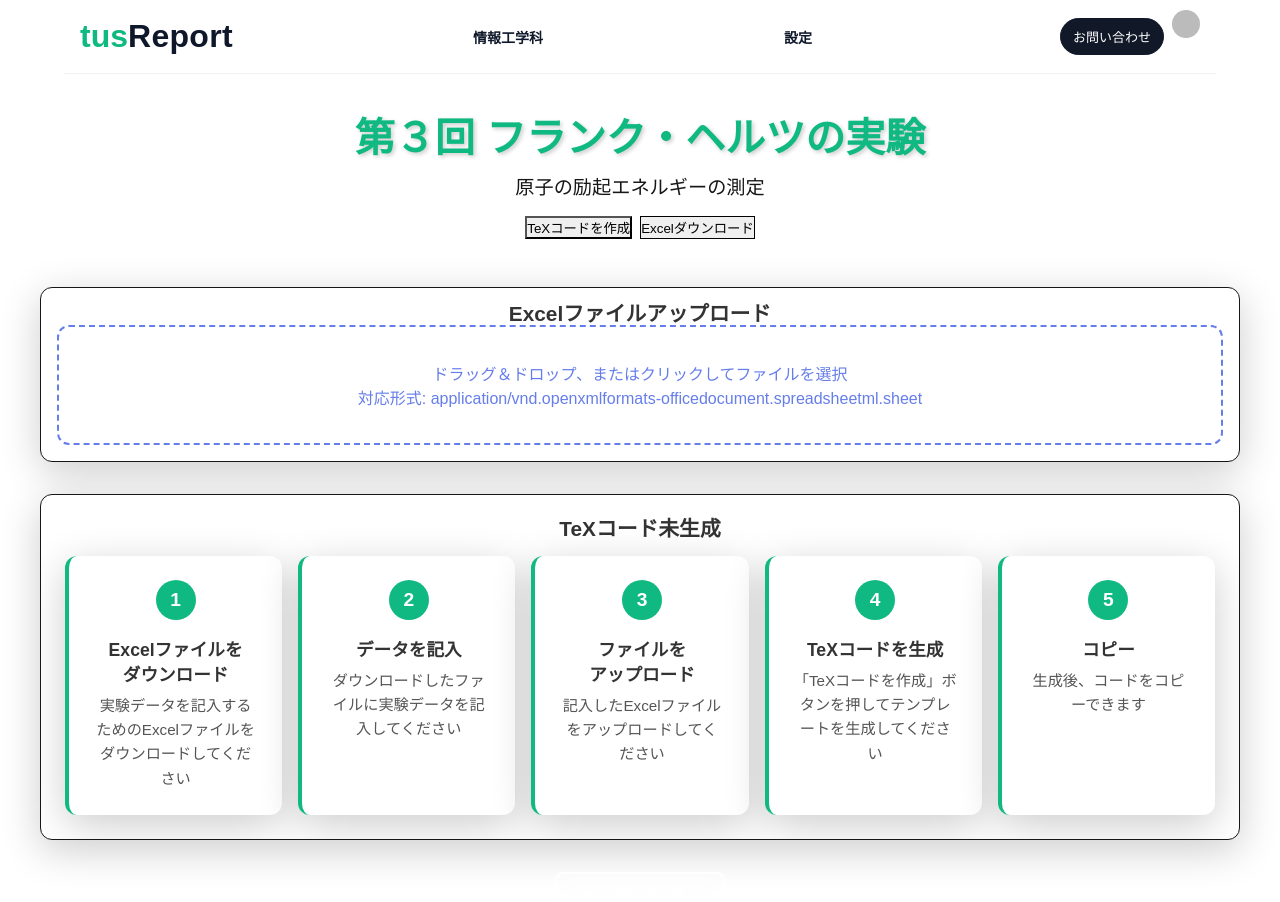
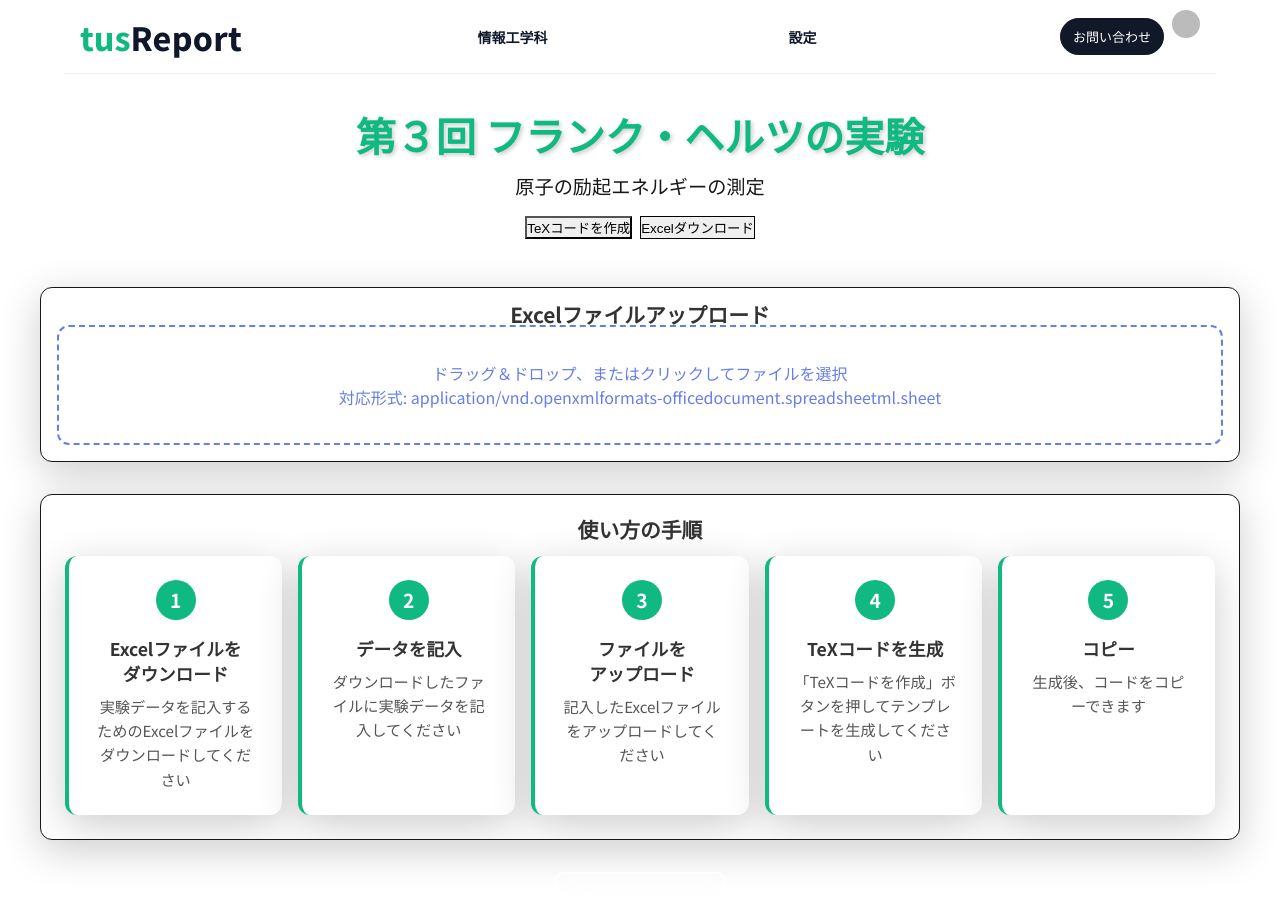
Before and after one commit to tus-Web/tusreport, a Next.js app: page /department/1/frank-hertz in a window 1280 px wide. Shown: the top 902 px of the page. Built offline with nearby package versions, Linux system fonts and the light colour scheme; no server answers; sample sign-in values are in the browser's storage; some icons are missing.

Commit message:
フォント設定をNoto Sans JPに変更

```diff
--- a/src/app/[department]/[year]/[experiment]/page.tsx
+++ b/src/app/[department]/[year]/[experiment]/page.tsx
@@ -405,7 +405,7 @@ export default function ExperimentDetailPage() {
               <Card className={styles.instructionCard}>
                 <CardHeader>
                   <CardTitle className={styles.instructionTitle}>
-                    TeXコード未生成
+                    使い方の手順
                   </CardTitle>
                 </CardHeader>
                 <CardContent>
--- a/src/app/globals.css
+++ b/src/app/globals.css
@@ -114,7 +114,7 @@ body {
 body {
   color: var(--foreground);
   background: var(--background);
-  font-family: Arial, Helvetica, sans-serif;
+  font-family: var(--font-noto-sans-jp), 'Noto Sans JP', 'Noto Sans', sans-serif;
   -webkit-font-smoothing: antialiased;
   -moz-osx-font-smoothing: grayscale;
 }
--- a/src/app/layout.tsx
+++ b/src/app/layout.tsx
@@ -1,18 +1,14 @@
 import type { Metadata } from "next";
-import { Geist, Geist_Mono } from "next/font/google";
+import { Noto_Sans_JP } from "next/font/google";
 import { ClerkProvider } from '@clerk/nextjs';
 import { AuthProvider } from "@/contexts/AuthContext";
 import Header from "@/components/Header";
 import "./globals.css";
 
-const geistSans = Geist({
-  variable: "--font-geist-sans",
+const notoSansJP = Noto_Sans_JP({
+  variable: "--font-noto-sans-jp",
   subsets: ["latin"],
-});
-
-const geistMono = Geist_Mono({
-  variable: "--font-geist-mono",
-  subsets: ["latin"],
+  weight: ["100", "200", "300", "400", "500", "600", "700", "800", "900"],
 });
 
 export const metadata: Metadata = {
@@ -28,7 +24,7 @@ export default function RootLayout({
   return (
     <ClerkProvider>
       <html lang="ja">
-        <body className={`${geistSans.variable} ${geistMono.variable}`}>
+        <body className={`${notoSansJP.variable}`}>
           <AuthProvider>
             <div style={{minHeight: '100vh', display: 'flex', flexDirection: 'column'}}>
               {/* Header */}
--- a/tailwind.config.js
+++ b/tailwind.config.js
@@ -7,6 +7,9 @@ module.exports = {
   ],
   theme: {
     extend: {
+      fontFamily: {
+        sans: ['var(--font-noto-sans-jp)', 'Noto Sans JP', 'Noto Sans', 'sans-serif'],
+      },
       colors: {
         border: "hsl(var(--border))",
         input: "hsl(var(--input))",
```
